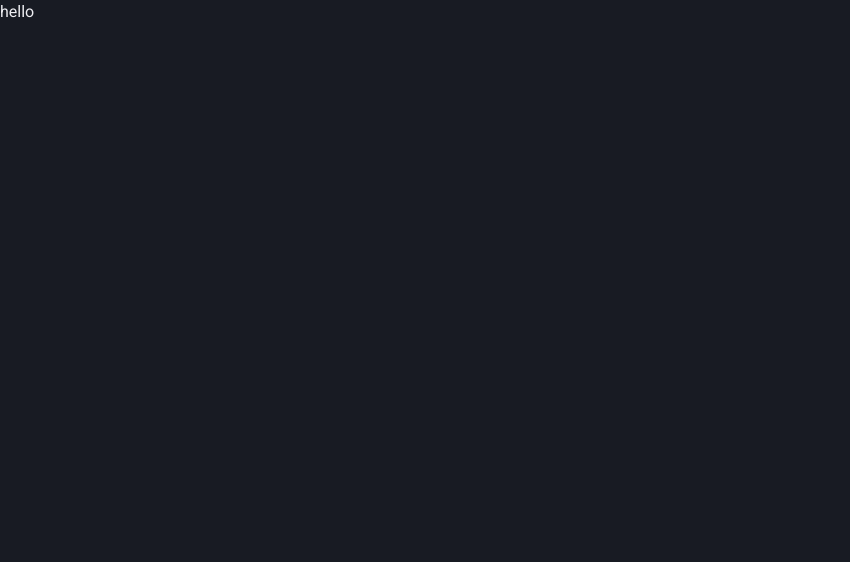
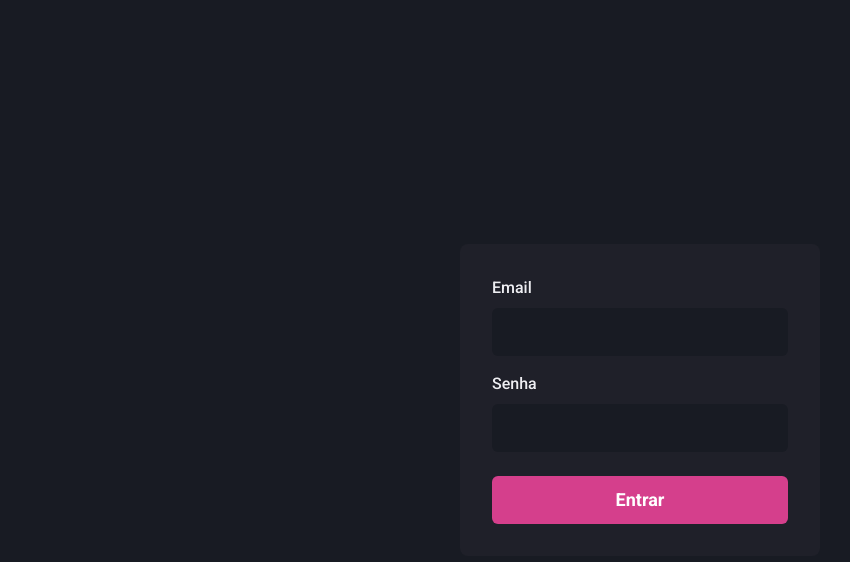
Before and after one commit to IgorGamantino/DashGo, a Next.js app: page / in a window 1280 px wide. Shown: the top 562 px of the page, without its empty margins (0-850 px from the left). Built offline with nearby package versions, Linux system fonts and the light colour scheme.

Commit message:
criando e finalizando pagina de login

```diff
--- a/src/pages/index.tsx
+++ b/src/pages/index.tsx
@@ -1,6 +1,43 @@
+import { Flex, Input, Button, Stack, FormLabel, FormControl } from '@chakra-ui/react';
 
 export default function Home() {
   return (
-  <h1>hello</h1>
+  <Flex
+    w='100vw'
+    h='100vh'
+    align= 'center'
+    justify= 'center'
+  >
+    <Flex
+     as='form'
+     w= '100%'
+     maxW={360}
+     bg='gray.800'
+     p='8'
+     borderRadius={8}
+     flexDir='column'
+    >
+     <Stack spacing='4' >
+
+      <FormControl>
+        <FormLabel htmlFor='email'>Email</FormLabel>
+
+        <Input id='email' name='email' type='email' focusBorderColor='pink.500' bg='gray.900'
+        variant='filled' _hover={{ bg: 'gray.900'}} size='lg'/>
+      </FormControl>
+
+      <FormControl>
+
+        <FormLabel htmlFor='password'>Senha</FormLabel>
+
+        <Input id='password' name='password' type='password' focusBorderColor='pink.500' bg='gray.900'
+          variant='filled'  _hover={{ bg: 'gray.900'}} size='lg'/>
+      </FormControl>
+
+     </Stack>
+
+      <Button type='submit' mt='6' colorScheme='pink' size='lg'>Entrar</Button>
+    </Flex>
+  </Flex>
   )
 }
```
